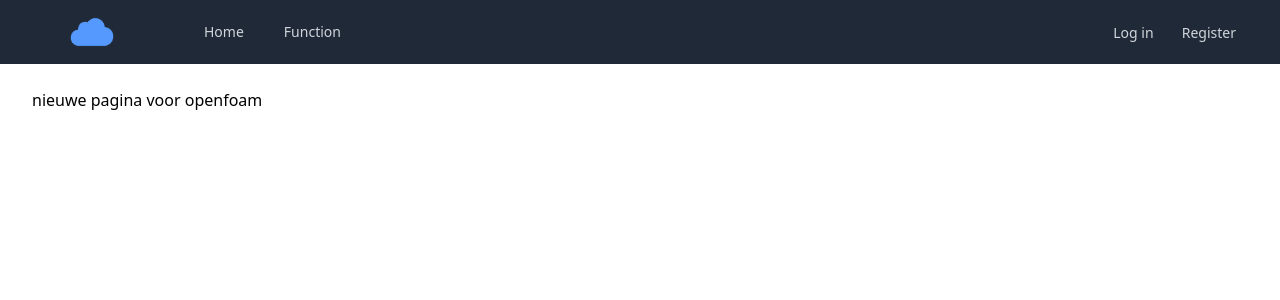
After one commit to CW3A1/flask, a Flask app: template templates/openfoam.html in a window 1280 px wide. The commit adds this page. Shown: the top 300 px of the page. Run offline with Flask 2, Linux system fonts and the light colour scheme; the template is opened without the code that fills it, so the values that code supplies are empty.

Commit message:
peno seshhh

```diff
--- a/app.py
+++ b/app.py
@@ -29,6 +29,10 @@ def securityHeaders(response):
     response.headers.add("Access-Control-Allow-Origin", "http://localhost:11000")
     response.headers.add("Access-Control-Allow-Origin", "https://pno3cwa1.student.cs.kuleuven.be")
     return response
+
+@app.route('/OpenFOAM')
+def openfoam():
+    return render_template('openfoam.html')
 
 @app.errorhandler(404)
 def not_found(e):
--- /dev/null
+++ b/templates/openfoam.html
@@ -0,0 +1,19 @@
+{% extends "template.html" %}
+{% block content %}
+<a>
+    nieuwe pagina voor openfoam
+</a>
+
+
+
+
+
+
+
+
+
+
+
+
+
+{% endblock %}
--- a/templates/template.html
+++ b/templates/template.html
@@ -22,7 +22,9 @@
                   class="text-gray-300 hover:bg-gray-700 hover:text-white px-3 py-2 rounded-md text-sm font-medium">Home</a>
                 <a href="{{ url_for('function') }}"
                   class="text-gray-300 hover:bg-gray-700 hover:text-white px-3 py-2 rounded-md text-sm font-medium">Function</a>
-              </div>
+                <!-- <a href="{{ url_for('OpenFOAM') }}"
+                  class="text-gray-300 hover:bg-gray-700 hover:text-white px-3 py-2 rounded-md text-sm font-medium">OpenFOAM</a>
+                -->     </div>
             </div>
           </div>
           <div class="hidden md:block">
```
Also changed, not shown: desmos.py (added, +20 -0 lines).
